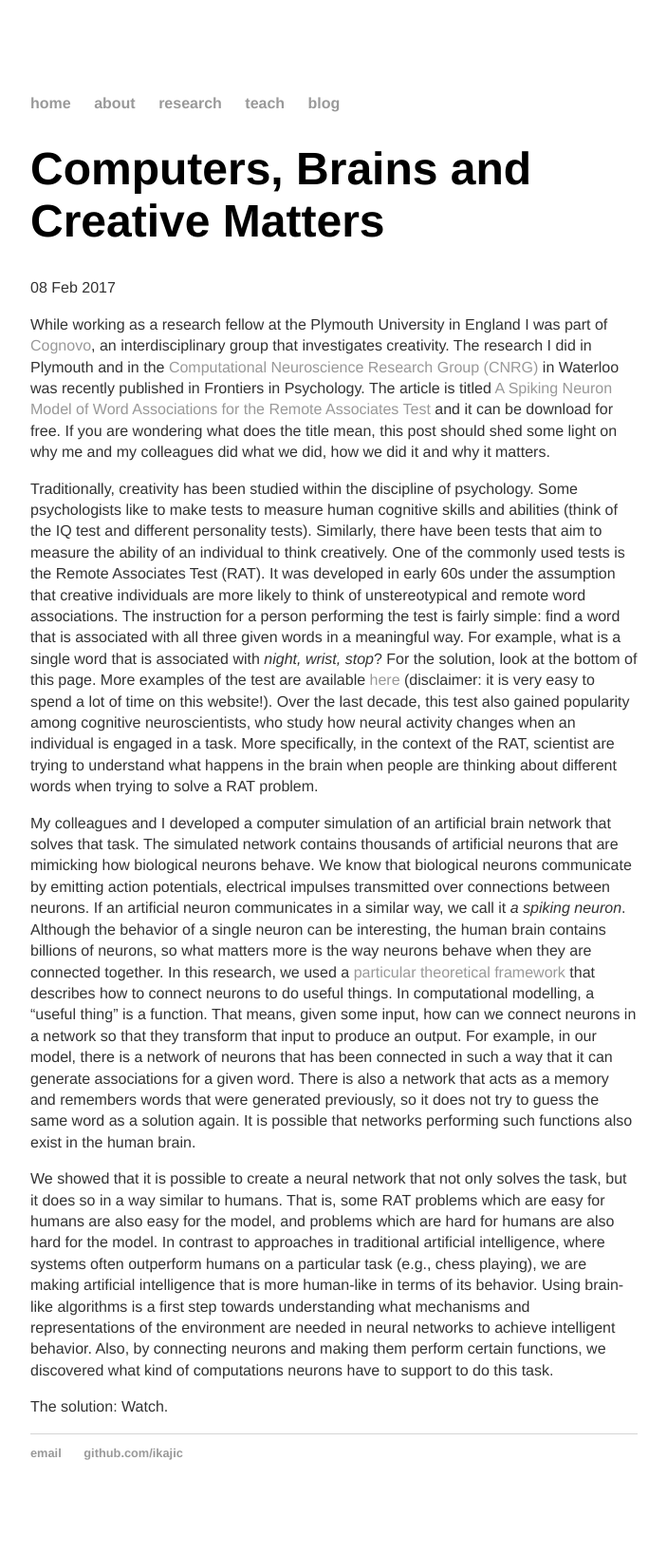
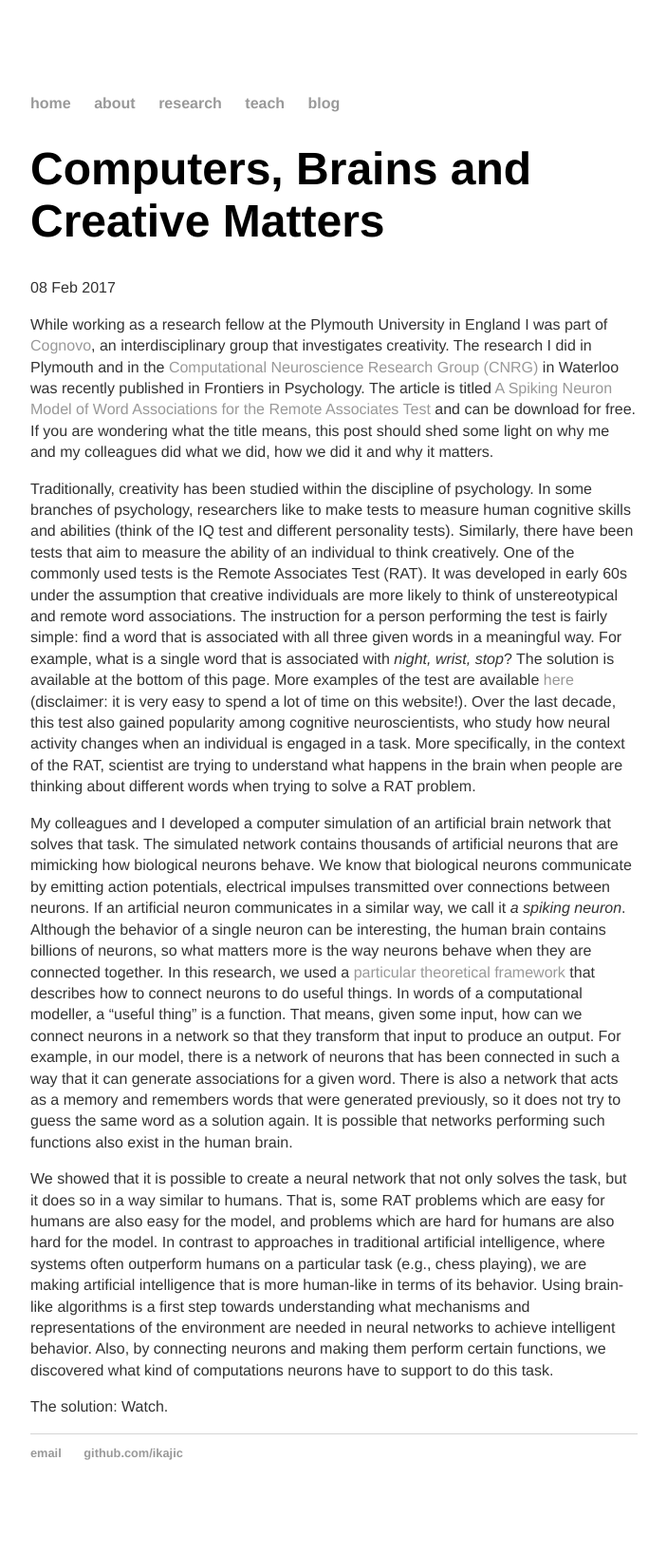
Before and after one commit to ikajic/ikajic.github.io, a Jekyll site: the page built from _posts/2017-02-08-computers-and-creative-matters.md, in a window 1280 px wide. Shown: the whole page at 95% size, without its empty margins (288-991 px from the left). Built offline with Jekyll 4.4.1, drawn with Linux system fonts in a browser that asks for light colours.

Commit message:
Proof-read corrections for blog post

```diff
--- a/_posts/2017-02-08-computers-and-creative-matters.md
+++ b/_posts/2017-02-08-computers-and-creative-matters.md
@@ -11,17 +11,18 @@ The research I did in Plymouth and in the <a
 href="http://compneuro.uwaterloo.ca/">Computational Neuroscience Research Group
 (CNRG)</a> in Waterloo was recently published in Frontiers in Psychology.
 The article is titled
-<a href="http://journal.frontiersin.org/article/10.3389/fpsyg.2017.00099">A Spiking Neuron Model of Word Associations for the Remote Associates Test</a> and it can be download for free.
-If you are wondering what does the title mean, this post should shed some light on why me and my colleagues did what we did, how we did it and why it matters.
+<a href="http://journal.frontiersin.org/article/10.3389/fpsyg.2017.00099">A Spiking Neuron Model of Word Associations for the Remote Associates Test</a> and can be download for free.
+If you are wondering what the title means, this post should shed some light on why me and my colleagues did what we did, how we did it and why it matters.
 
 Traditionally, creativity has been studied within the discipline of psychology.
-Some psychologists like to make tests to measure human cognitive skills and abilities (think of the IQ test and different personality tests).
+In some branches of psychology, researchers like to make tests to measure human cognitive skills and abilities (think of the IQ test and different personality tests).
 Similarly, there have been tests that aim to measure the ability of an individual to think creatively.
 One of the commonly used tests is the Remote Associates Test (RAT).
 It was developed in early 60s under the assumption that creative individuals
 are more likely to think of unstereotypical and remote word associations.
 The instruction for a person performing the test is fairly simple: find a word that is associated with all three given
-words in a meaningful way. For example, what is a single word that is associated with <i>night, wrist, stop</i>? For the solution, look at the bottom of this page.
+words in a meaningful way. For example, what is a single word that is associated with <i>night, wrist, stop</i>?
+The solution is available at the bottom of this page.
 More examples of the test are available <a href="https://www.remote-associates-test.com/"> here</a> (disclaimer: it is very easy to spend a lot of time on this website!).
 Over the last decade, this test also gained popularity among cognitive neuroscientists, who study how neural activity changes when an individual is engaged in a task.
 More specifically, in the context of the RAT, scientist are trying to understand what happens in the brain when people are thinking about different words when trying to solve a RAT problem.
@@ -34,7 +35,7 @@ If an artificial neuron communicates in a similar way, we call it <i>a spiking n
 Although the behavior of a single neuron can be interesting, the human brain
 contains billions of neurons, so what matters more is the way neurons behave when they are connected together.
 In this research, we used a <a href="http://compneuro.uwaterloo.ca/research/nef.html">particular theoretical framework</a> that describes how to connect neurons to do useful things.
-In computational modelling, a "useful thing" is a function.
+In words of a computational modeller, a "useful thing" is a function.
 That means, given some input, how can we connect neurons in a network so that they transform that input to produce an
 output.
 For example, in our model, there is a network of neurons that has been connected in such a way that it can generate associations for a given word. There is also a network that acts as a memory and remembers words that were generated previously, so it does not try to guess the same word as a solution again.
```
